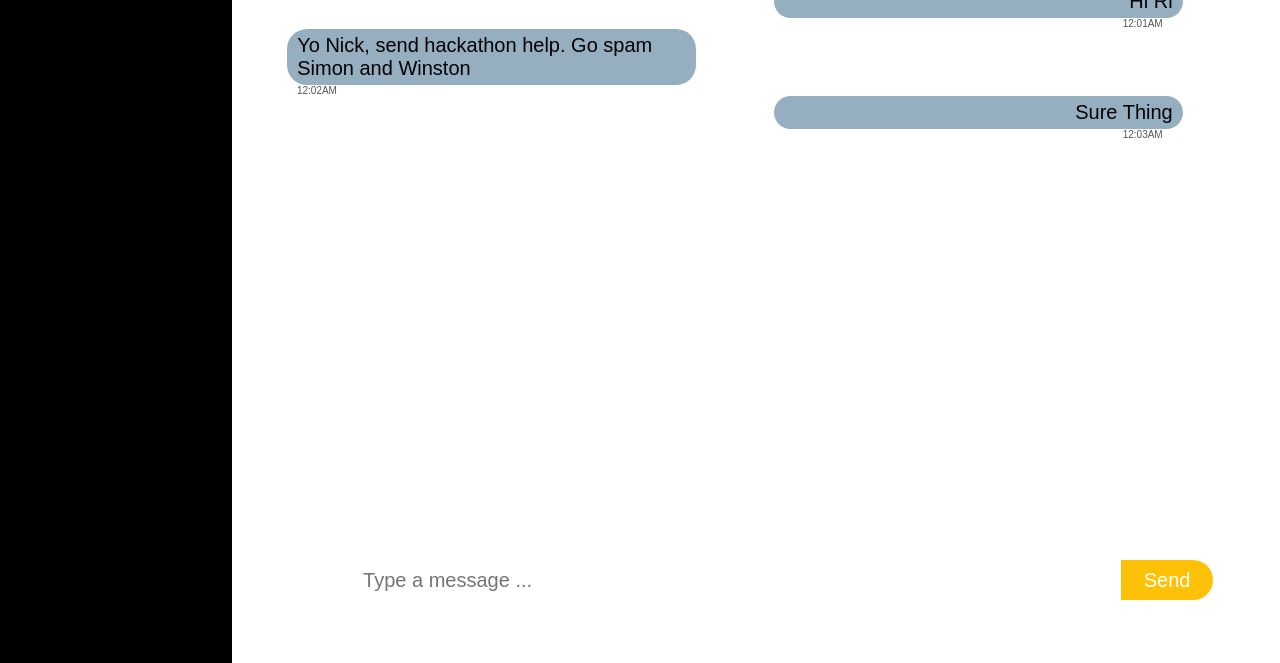
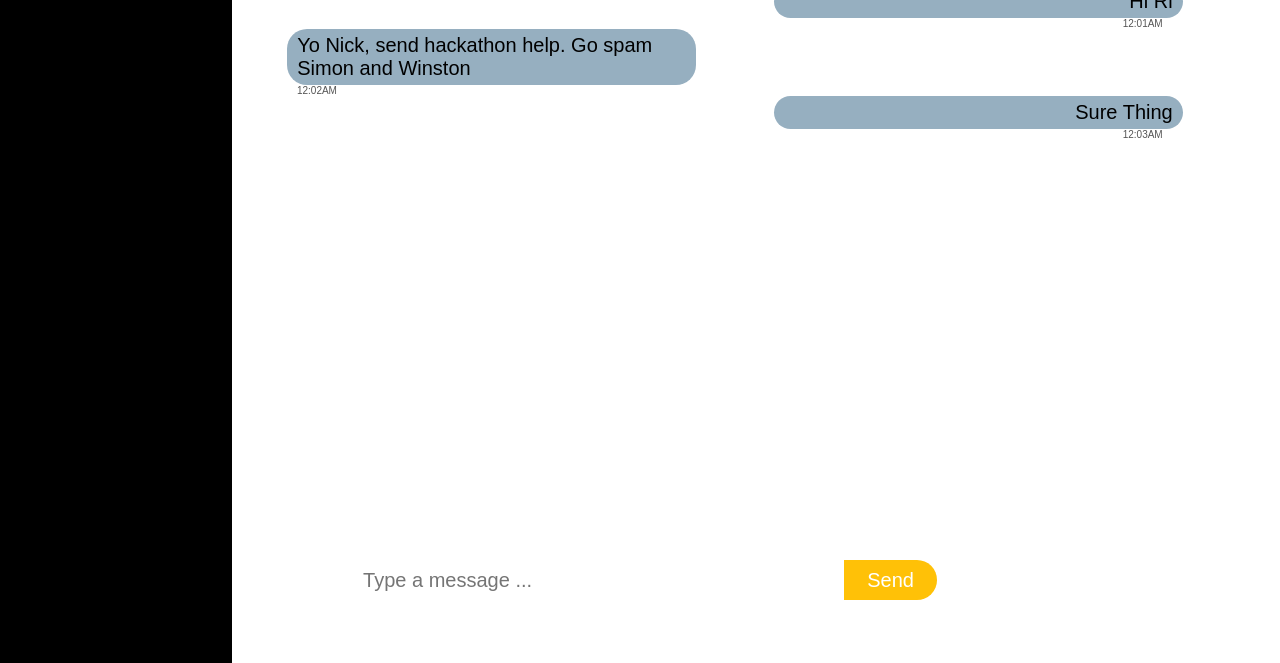
Before and after one commit to Winswins22/messenjuice, a website: page public/MessengerPage/chatPage.html in a window 1280 px wide. Shown: the part 177-840 px from the top of the page. Drawn offline with Linux system fonts and the light colour scheme.

Commit message:
:DDD
very fun stuff

```diff
--- a/public/MessengerPage/chatPageStyle.css
+++ b/public/MessengerPage/chatPageStyle.css
@@ -71,7 +71,7 @@ input{
 
 input[type = "text"]{
     background: #fff;
-    width: 85%;
+    width: 55%;
     height: 40px;
     border: none;
     outline: none;
```
Also changed, not shown: public/index.html (deleted, +0 -16 lines).
